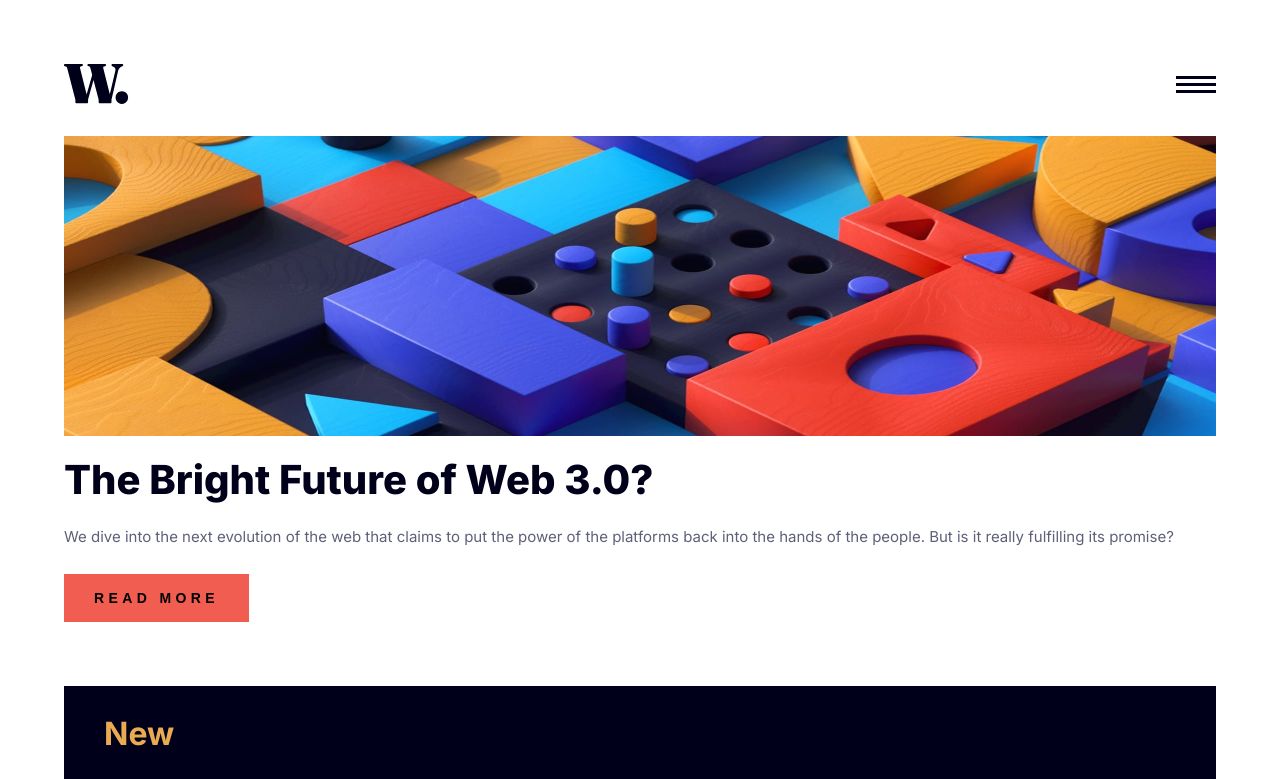
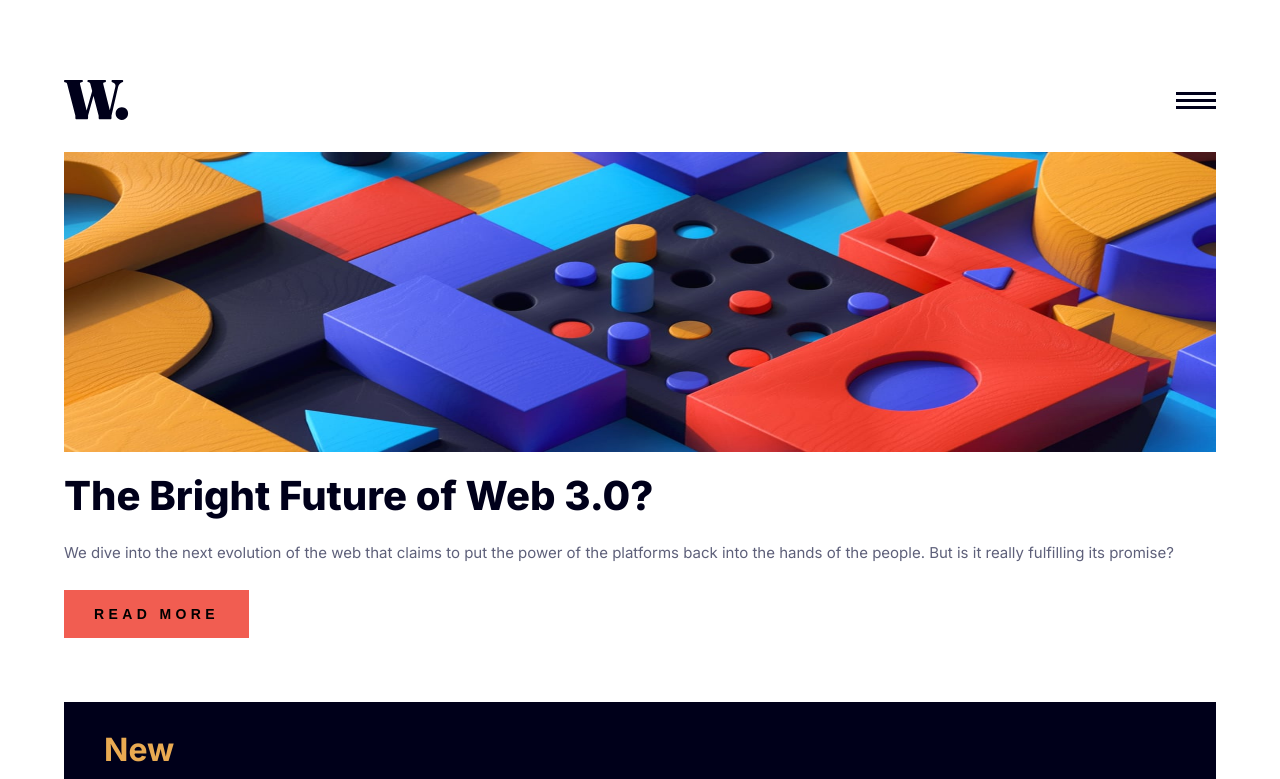
Before and after one commit to baby4dm/news-homepage, a plain HTML site: page index.html in a window 1280 px wide. Shown: the top 779 px of the page. Drawn offline with Linux system fonts and the light colour scheme.

Commit message:
refactored

```diff
--- a/styles.css
+++ b/styles.css
@@ -26,7 +26,7 @@ header {
   flex-direction: row;
   align-items: center;
   justify-content: space-between;
-  margin-block: 32px;
+  margin-block: 48px 32px;
 }
 
 .sandwich {
```
